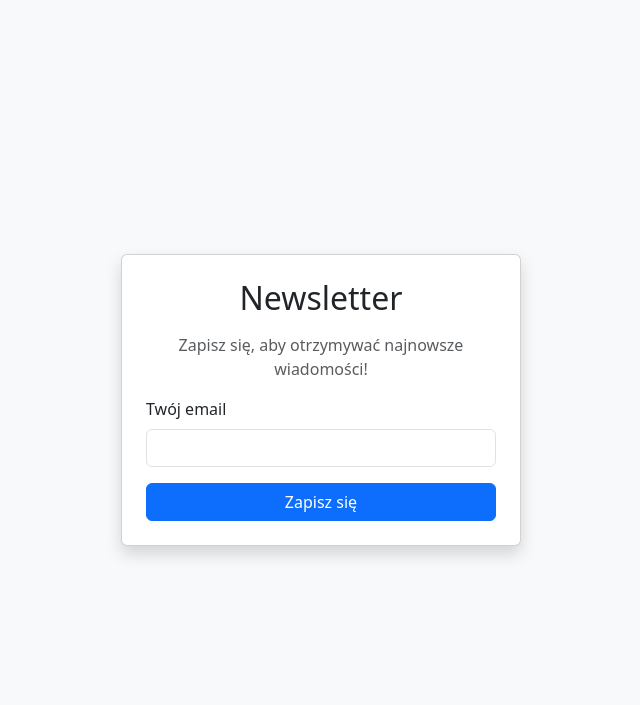
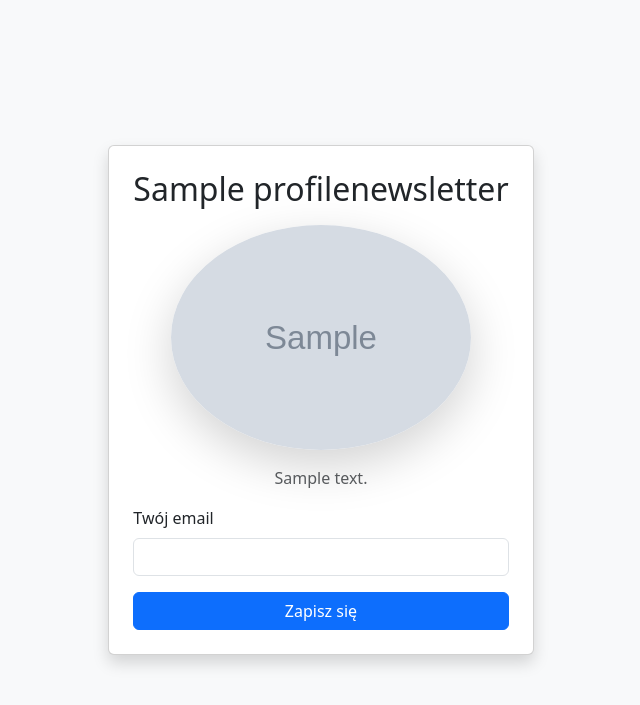
Before and after one commit to MarcinCuprys13/Content-Management-System, a Django app: template ibicms/templates/newsletter_creator.html in a window 1280 px wide. Shown: the top 705 px of the page, without its empty margins (319-959 px from the left). Run offline with Django 4.2, Linux system fonts and the light colour scheme; the template is opened without the code that fills it: values that come from a table or form of the project are taken from there, others are empty; tables that the repository leaves empty hold one stand-in row (values such as "Sample post"); grey boxes marked "Sample" are stand-in pictures.

Commit message:
newsletter changes

```diff
--- a/ibicms/models.py
+++ b/ibicms/models.py
@@ -15,19 +15,19 @@ class ProfilePortfolio(models.Model):
     website_photo = models.ImageField(upload_to='website_photos/', blank=True, null=True)
     user = models.ForeignKey(User, on_delete=models.CASCADE)
 
-# class ProfileNewsletter(models.Model):
-#     title = models.CharField(max_length=100)
-#     name = models.CharField(max_length=50)
-#     promo_text = models.TextField()
-#     head_color = models.CharField(max_length=7)
-#     #project_text = models.TextField()
-#     body_color = models.CharField(max_length=7)
-#     footer_color = models.CharField(max_length=7)
-#     #phone = models.CharField(max_length=20)
-#     email = models.EmailField(max_length=254)
-#     #user_photo = models.ImageField(upload_to='user_photos/', blank=True, null=True)
-#     website_photo = models.ImageField(upload_to='website_photos/', blank=True, null=True)
-#     user = models.ForeignKey(User, on_delete=models.CASCADE)
+class ProfileNewsletter(models.Model):
+    title = models.CharField(max_length=100)
+    # name = models.CharField(max_length=50)
+    # promo_text = models.TextField()
+    # head_color = models.CharField(max_length=7)
+    newsletter_text = models.TextField()
+    # body_color = models.CharField(max_length=7)
+    # footer_color = models.CharField(max_length=7)
+    #phone = models.CharField(max_length=20)
+    # email = models.EmailField(max_length=254)
+    #user_photo = models.ImageField(upload_to='user_photos/', blank=True, null=True)
+    website_photo = models.ImageField(upload_to='website_photos/', blank=True, null=True)
+    user = models.ForeignKey(User, on_delete=models.CASCADE)
 
 class ProfileCard(models.Model):
     title = models.CharField(max_length=100)
--- a/ibicms/templates/newsletter_creator.html
+++ b/ibicms/templates/newsletter_creator.html
@@ -8,10 +8,20 @@
 </head>
 <body class="d-flex justify-content-center align-items-center vh-100 bg-light">
 
-    <div class="card shadow p-4" style="max-width: 400px; width: 100%;">
-        <h2 class="text-center mb-3">Newsletter</h2>
-        <p class="text-center text-muted">Zapisz się, aby otrzymywać najnowsze wiadomości!</p>
-        <form method="post">
+    <div class="card shadow p-4" style="width: auto; display: inline-block;">
+        <h2 class="text-center mb-3">{{ ProfileNewsletter.title }}</h2>
+
+        <div class="text-center mb-3">
+            {% if ProfileNewsletter.website_photo %}
+                <img src="{{ ProfileNewsletter.website_photo.url }}" alt="Newsletter image" class="img-fluid rounded-circle shadow-lg" style="max-width: 300px;">
+            {% else %}
+                <img src="https://via.placeholder.com/300" alt="Newsletter image" class="img-fluid rounded-circle shadow-lg" style="max-width: 300px;">
+            {% endif %}
+        </div>
+
+        <p class="text-center text-muted">{{ ProfileNewsletter.newsletter_text }}</p>
+
+        <form method="post" enctype="multipart/form-data">
             {% csrf_token %}
             <div class="mb-3">
                 <label for="email" class="form-label">Twój email</label>
```
